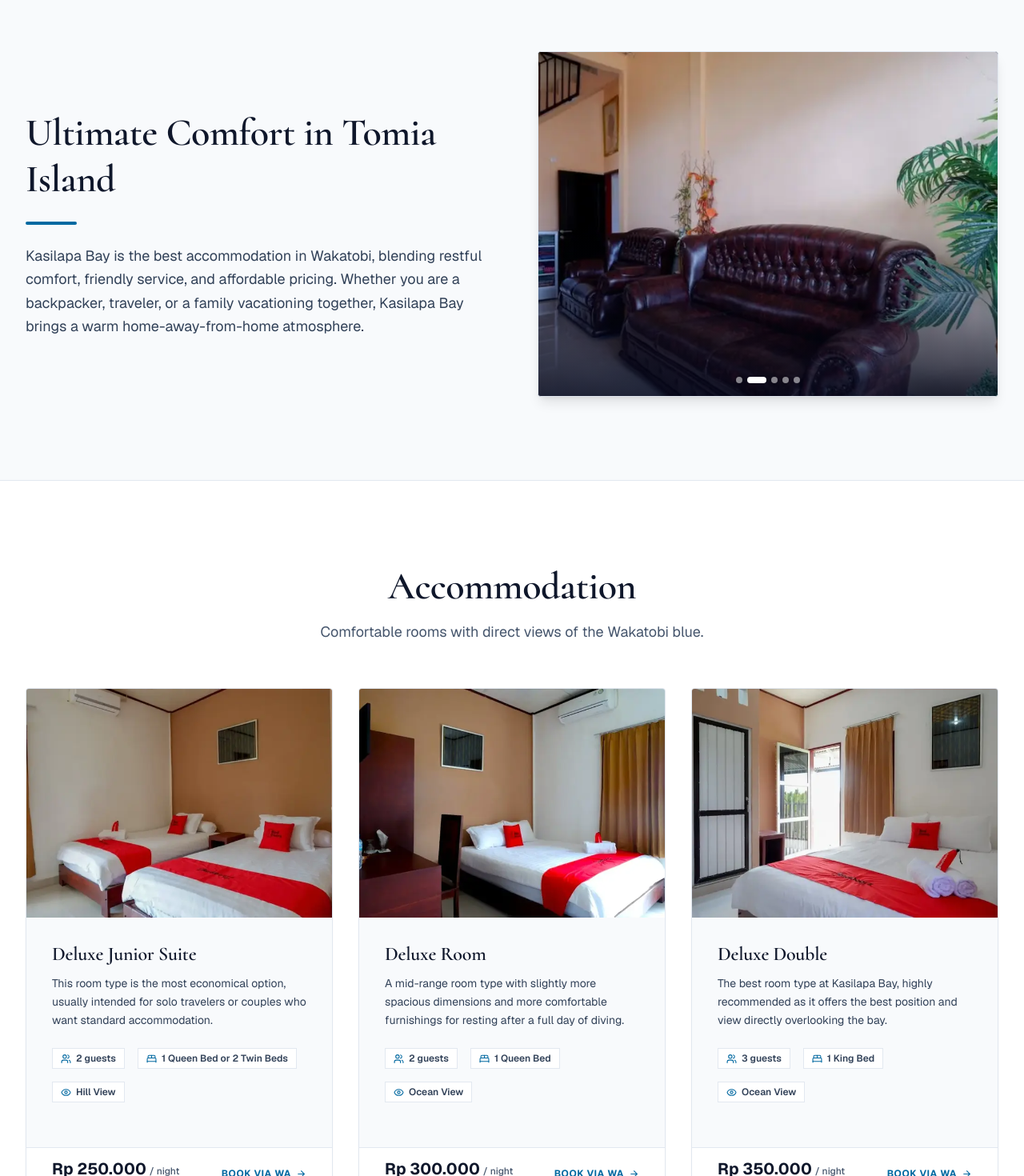
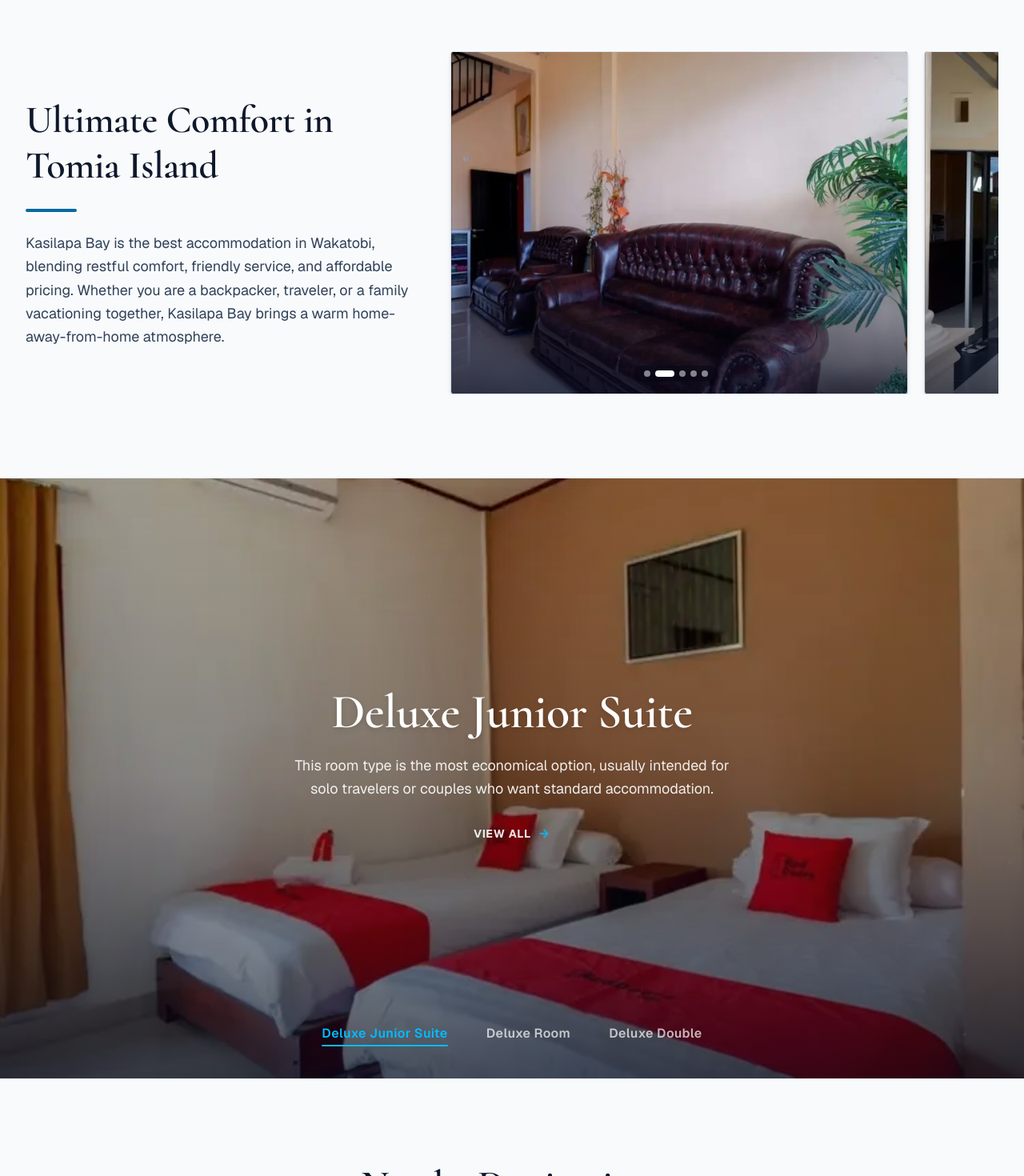
Before and after one commit to fahril168/website-kasilapa-bay, a Next.js app: page /en in a window 1280 px wide. Shown: the part 840-2310 px from the top of the page at 80% size. Built offline with nearby package versions, Linux system fonts and the light colour scheme.

Commit message:
feat: implement interactive gallery and carousel components with multilingual support

```diff
--- a/components/pages/GalleryContent.tsx
+++ b/components/pages/GalleryContent.tsx
@@ -11,9 +11,15 @@ type Props = {
 };
 
 const galleryImages = [
+  { src: "/img/rooms/24.webp", category: "property", alt: "Deluxe Junior Suite" },
+  { src: "/img/rooms/2.webp", category: "property", alt: "Deluxe Junior Suite" },
+  { src: "/img/rooms/3.webp", category: "property", alt: "Deluxe Junior Suite" },
+  { src: "/img/rooms/18.webp", category: "property", alt: "Deluxe Junior Suite" },
+  { src: "/img/rooms/7.webp", category: "property", alt: "Deluxe Junior Suite" },
   { src: "/img/rooms/6.webp", category: "property", alt: "Deluxe Junior Suite" },
-  { src: "/img/rooms/12.webp", category: "property", alt: "Deluxe Room" },
-  { src: "/img/rooms/3.webp", category: "property", alt: "Deluxe Double" },
+  { src: "/img/rooms/13.webp", category: "property", alt: "Deluxe Junior Suite" },
+  { src: "/img/rooms/22.webp", category: "property", alt: "Deluxe Room" },
+  { src: "/img/rooms/10.webp", category: "property", alt: "Deluxe Double" },
   { src: "/img/destinations/hondue.webp", category: "island", alt: "Pantai Hondue" },
   { src: "/img/destinations/kahianga.webp", category: "island", alt: "Puncak Kahianga" },
   { src: "/img/destinations/roma.webp", category: "underwater", alt: "Spot Diving Roma" },
--- a/components/sections/AboutSection.tsx
+++ b/components/sections/AboutSection.tsx
@@ -1,7 +1,7 @@
 "use client";
 
-import { useState, useEffect } from "react";
-import { motion } from "framer-motion";
+import { useState, useEffect, useRef } from "react";
+import { motion, useMotionValue, animate } from "framer-motion";
 import { ChevronLeft, ChevronRight } from "lucide-react";
 import type { Dictionary } from "@/lib/i18n";
 
@@ -20,7 +20,25 @@ const roomImages = [
 export default function AboutSection({ dict }: Props) {
   const [currentIndex, setCurrentIndex] = useState(0);
   const [isHovered, setIsHovered] = useState(false);
+  const containerRef = useRef<HTMLDivElement>(null);
+  const x = useMotionValue(0);
 
+  // Calculate slide step width dynamically based on container size
+  const getStepWidth = () => {
+    if (!containerRef.current) return 300;
+    const containerWidth = containerRef.current.offsetWidth;
+    // Each item is 83% width + 16px gap
+    return containerWidth * 0.83 + 16;
+  };
+
+  // Sync motion value when currentIndex changes (via auto-play, arrows, or dots)
+  useEffect(() => {
+    const step = getStepWidth();
+    const targetX = -currentIndex * step;
+    animate(x, targetX, { duration: 0.5, ease: [0.32, 0.72, 0, 1] });
+  }, [currentIndex]);
+
+  // Auto-play timer
   useEffect(() => {
     if (isHovered) return;
     const timer = setInterval(() => {
@@ -37,17 +55,42 @@ export default function AboutSection({ dict }: Props) {
     setCurrentIndex((prev) => (prev + 1) % roomImages.length);
   };
 
+  const handleDragEnd = (e: any, info: { offset: { x: number }; velocity: { x: number } }) => {
+    const step = getStepWidth();
+    const offset = info.offset.x;
+    const velocity = info.velocity.x;
+
+    if (offset < -50 || velocity < -300) {
+      if (currentIndex < roomImages.length - 1) {
+        setCurrentIndex((prev) => prev + 1);
+      } else {
+        // Snap back if at end
+        animate(x, -currentIndex * step, { duration: 0.4, ease: "easeOut" });
+      }
+    } else if (offset > 50 || velocity > 300) {
+      if (currentIndex > 0) {
+        setCurrentIndex((prev) => prev - 1);
+      } else {
+        // Snap back if at start
+        animate(x, 0, { duration: 0.4, ease: "easeOut" });
+      }
+    } else {
+      // Re-snap to current index if drag distance was small
+      animate(x, -currentIndex * step, { duration: 0.4, ease: "easeOut" });
+    }
+  };
+
   return (
-    <section className="section-padding bg-slate-50 border-b border-slate-200">
+    <section className="section-padding bg-slate-50 border-b border-slate-200 overflow-hidden">
       <div className="mx-auto max-w-7xl px-6 lg:px-8">
-        <div className="grid grid-cols-1 lg:grid-cols-2 gap-12 lg:gap-16 items-center">
-          {/* Left Column: Left-aligned Headline & Description */}
+        <div className="grid grid-cols-1 lg:grid-cols-12 gap-10 lg:gap-12 items-center">
+          {/* Left Column: Headline & Description */}
           <motion.div
             initial={{ opacity: 0, x: -30 }}
             whileInView={{ opacity: 1, x: 0 }}
             viewport={{ once: true, margin: "-60px" }}
             transition={{ duration: 0.6, ease: "easeOut" }}
-            className="text-left"
+            className="lg:col-span-5 text-left"
           >
             {/* Headline */}
             <h2
@@ -66,69 +109,55 @@ export default function AboutSection({ dict }: Props) {
             </p>
           </motion.div>
 
-          {/* Right Column: Continuous Horizontal Track Carousel */}
+          {/* Right Column: 2-Image Peeking Carousel (Real-time Drag) */}
           <motion.div
+            ref={containerRef}
             initial={{ opacity: 0, x: 30 }}
             whileInView={{ opacity: 1, x: 0 }}
             viewport={{ once: true, margin: "-60px" }}
             transition={{ duration: 0.6, ease: "easeOut" }}
             onMouseEnter={() => setIsHovered(true)}
             onMouseLeave={() => setIsHovered(false)}
-            className="relative aspect-[4/3] rounded-sm overflow-hidden border border-slate-200 shadow-lg bg-slate-900 select-none group touch-pan-y"
+            className="lg:col-span-7 relative w-full overflow-hidden select-none group touch-pan-y"
           >
-            {/* Continuous Horizontal Track */}
+            {/* Real-time Drag Track */}
             <motion.div
-              className="flex w-full h-full cursor-grab active:cursor-grabbing"
-              animate={{ x: `-${currentIndex * 100}%` }}
-              transition={{ duration: 0.5, ease: [0.32, 0.72, 0, 1] }}
+              style={{ x }}
               drag="x"
-              dragConstraints={{ left: 0, right: 0 }}
-              dragElastic={0.2}
-              onDragEnd={(e, { offset, velocity }) => {
-                if (offset.x < -50 || velocity.x < -300) {
-                  handleNext();
-                } else if (offset.x > 50 || velocity.x > 300) {
-                  handlePrev();
-                }
+              dragConstraints={{
+                left: -((roomImages.length - 1) * 300),
+                right: 0,
               }}
+              dragElastic={0.1}
+              onDragEnd={handleDragEnd}
+              className="flex gap-4 sm:gap-5 w-full cursor-grab active:cursor-grabbing"
             >
               {roomImages.map((img, index) => (
-                <div key={index} className="w-full h-full flex-shrink-0 relative">
+                <div
+                  key={index}
+                  className="w-[83%] flex-shrink-0 relative aspect-[4/3] rounded-sm overflow-hidden border border-slate-200 shadow-md bg-slate-900"
+                >
                   <img
                     src={img.src}
                     alt={img.alt}
                     className="w-full h-full object-cover pointer-events-none"
                   />
+                  {/* Subtle dark gradient overlay for bottom area */}
+                  <div className="absolute inset-0 bg-gradient-to-t from-slate-950/70 via-transparent to-transparent pointer-events-none z-10" />
                 </div>
               ))}
             </motion.div>
 
-            {/* Left & Right Arrow Controls */}
-            <button
-              onClick={handlePrev}
-              className="absolute left-3 top-1/2 -translate-y-1/2 z-20 p-2 rounded-full bg-slate-950/40 text-white/80 hover:text-white hover:bg-slate-950/70 transition-all duration-200 backdrop-blur-xs opacity-80 sm:opacity-0 group-hover:opacity-100"
-              aria-label="Previous Image"
-            >
-              <ChevronLeft size={20} />
-            </button>
-
-            <button
-              onClick={handleNext}
-              className="absolute right-3 top-1/2 -translate-y-1/2 z-20 p-2 rounded-full bg-slate-950/40 text-white/80 hover:text-white hover:bg-slate-950/70 transition-all duration-200 backdrop-blur-xs opacity-80 sm:opacity-0 group-hover:opacity-100"
-              aria-label="Next Image"
-            >
-              <ChevronRight size={20} />
-            </button>
-
-            {/* Bottom Gradient overlay & Indicator dots */}
-            <div className="absolute inset-0 bg-gradient-to-t from-slate-950/80 via-transparent to-transparent pointer-events-none z-10" />
-            <div className="absolute bottom-4 left-4 right-4 flex items-center justify-center text-white z-20">
-              {/* Indicator dots */}
-              <div className="flex items-center gap-1.5">
+            {/* Continuously Visible Fixed Indicator Dots (Over Active Card Frame) */}
+            <div className="absolute bottom-4 left-0 w-[83%] flex items-center justify-center text-white z-30 pointer-events-auto">
+              <div className="flex items-center gap-1.5 bg-slate-950/40 px-3 py-1.5 rounded-full backdrop-blur-xs">
                 {roomImages.map((_, i) => (
                   <button
                     key={i}
-                    onClick={() => setCurrentIndex(i)}
+                    onClick={(e) => {
+                      e.stopPropagation();
+                      setCurrentIndex(i);
+                    }}
                     className={`h-2 rounded-full transition-all duration-300 ${
                       currentIndex === i
                         ? "w-6 bg-white"
@@ -139,6 +168,23 @@ export default function AboutSection({ dict }: Props) {
                 ))}
               </div>
             </div>
+
+            {/* Left & Right Arrow Controls */}
+            <button
+              onClick={handlePrev}
+              className="absolute left-3 top-1/2 -translate-y-1/2 z-30 p-2 rounded-full bg-slate-950/50 text-white/90 hover:text-white hover:bg-slate-950/80 transition-all duration-200 backdrop-blur-xs opacity-80 sm:opacity-0 group-hover:opacity-100 shadow-md"
+              aria-label="Previous Image"
+            >
+              <ChevronLeft size={20} />
+            </button>
+
+            <button
+              onClick={handleNext}
+              className="absolute right-3 top-1/2 -translate-y-1/2 z-30 p-2 rounded-full bg-slate-950/50 text-white/90 hover:text-white hover:bg-slate-950/80 transition-all duration-200 backdrop-blur-xs opacity-80 sm:opacity-0 group-hover:opacity-100 shadow-md"
+              aria-label="Next Image"
+            >
+              <ChevronRight size={20} />
+            </button>
           </motion.div>
         </div>
       </div>
--- a/components/sections/FeaturedRooms.tsx
+++ b/components/sections/FeaturedRooms.tsx
@@ -1,130 +1,108 @@
 "use client";
 
+import { useState } from "react";
 import Link from "next/link";
-import { motion } from "framer-motion";
-import { Users, BedDouble, Eye, ArrowRight } from "lucide-react";
-import SectionHeader from "@/components/SectionHeader";
+import { motion, AnimatePresence } from "framer-motion";
+import { ArrowRight } from "lucide-react";
 import type { Locale, Dictionary } from "@/lib/i18n";
-import { formatPrice, getWhatsAppUrl } from "@/lib/utils";
 
 type Props = {
   dict: Dictionary;
   lang: Locale;
 };
 
+const roomImages = [
+  "/img/rooms/6.webp", // Deluxe Junior Suite
+  "/img/rooms/12.webp", // Deluxe Room
+  "/img/rooms/3.webp", // Deluxe Double
+];
+
 export default function FeaturedRooms({ dict, lang }: Props) {
+  const [activeIndex, setActiveIndex] = useState(0);
   const rooms = dict.accommodation.rooms;
+  const activeRoom = rooms[activeIndex] || rooms[0];
 
   return (
-    <section className="section-padding bg-white">
-      <div className="mx-auto max-w-7xl px-5 sm:px-6 lg:px-8">
-        <SectionHeader
-          title={dict.accommodation.title}
-          subtitle={dict.accommodation.subtitle}
-        />
-
-        <div className="grid grid-cols-1 md:grid-cols-3 gap-6 sm:gap-8">
-          {rooms.map((room, i) => {
-            const waMessage =
-              lang === "id"
-                ? `Halo, saya ingin memesan ${room.name} di Kasilapa Bay. Mohon informasikan ketersediaannya.`
-                : `Hello, I'd like to book the ${room.name} at Kasilapa Bay. Could you check availability?`;
-
-            return (
+    <section className="relative h-[100vh] min-h-[500px] max-h-[750px] w-full overflow-hidden flex flex-col justify-between bg-slate-900 text-white select-none">
+      {/* Background Image Carousel with Overlay */}
+      <div className="absolute inset-0 z-0">
+        <AnimatePresence mode="popLayout">
           <motion.div
-                key={room.name}
-                initial={{ opacity: 0, y: 30 }}
-                whileInView={{ opacity: 1, y: 0 }}
-                whileHover={{ y: -6 }}
-                viewport={{ once: true, margin: "-20px" }}
-                transition={{ duration: 0.5, ease: "easeOut", delay: i * 0.1 }}
-                className="group bg-slate-50 border border-slate-200 hover:border-ocean-deep/50 rounded-sm overflow-hidden flex flex-col justify-between shadow-xs hover:shadow-xl transition-colors transition-shadow duration-300"
-              >
-                <div>
-                  {/* Image placeholder with zoom animation on hover */}
-                  <div className="aspect-[4/3] bg-surface relative overflow-hidden">
-                    <div
-                      className="w-full h-full group-hover:scale-108 transition-transform duration-700 ease-out"
+            key={activeIndex}
+            initial={{ opacity: 0, scale: 1.05 }}
+            animate={{ opacity: 1, scale: 1 }}
+            exit={{ opacity: 0 }}
+            transition={{ duration: 0.7, ease: "easeInOut" }}
+            className="absolute inset-0 bg-cover bg-center"
             style={{
-                        backgroundImage: `url('${
-                          i === 0
-                            ? "/img/rooms/6.webp"
-                            : i === 1
-                            ? "/img/rooms/12.webp"
-                            : "/img/rooms/3.webp"
-                        }')`,
-                        backgroundSize: "cover",
-                        backgroundPosition: "center",
+              backgroundImage: `url('${roomImages[activeIndex] || roomImages[0]}')`,
             }}
           />
-                    <div className="absolute inset-0 bg-slate-950/0 group-hover:bg-slate-950/10 transition-colors duration-300" />
+        </AnimatePresence>
+        {/* Subtle dark gradient overlay so photos stay bright and vibrant */}
+        <div className="absolute inset-0 bg-gradient-to-t from-slate-950/70 via-slate-950/20 to-transparent z-10" />
       </div>
 
-                  {/* Content */}
-                  <div className="p-5 sm:p-6 lg:p-8">
+      {/* Spacer Top */}
+      <div className="relative z-20 pt-8" />
+
+      {/* Center Content: Active Room Details */}
+      <div className="relative z-20 mx-auto max-w-4xl px-6 text-center flex flex-col items-center py-6">
+        <AnimatePresence mode="wait">
+          <motion.div
+            key={activeIndex}
+            initial={{ opacity: 0, y: 20 }}
+            animate={{ opacity: 1, y: 0 }}
+            exit={{ opacity: 0, y: -20 }}
+            transition={{ duration: 0.4, ease: "easeOut" }}
+            className="flex flex-col items-center"
+          >
             <h3
-                      className="text-xl lg:text-2xl font-bold text-slate-900 group-hover:text-ocean-deep transition-colors duration-200 mb-2.5"
+              className="text-4xl sm:text-5xl lg:text-6xl font-serif font-bold text-white mb-4 tracking-tight drop-shadow-md"
               style={{ fontFamily: "var(--font-serif)" }}
             >
-                      {room.name}
+              {activeRoom.name}
             </h3>
-                    <p className="text-slate-700 text-sm leading-relaxed mb-6 font-normal">
-                      {room.description}
+
+            <p className="text-white/90 text-sm sm:text-base lg:text-lg leading-relaxed max-w-xl mb-8 font-normal">
+              {activeRoom.description}
             </p>
 
-                    {/* Specs */}
-                    <div className="flex flex-wrap gap-4 text-xs font-semibold text-slate-700 mb-6">
-                      <span className="flex items-center gap-1.5 bg-white border border-slate-200 px-2.5 py-1">
-                        <Users size={13} className="text-ocean-deep" />
-                        {room.capacity} {dict.accommodation.guests}
-                      </span>
-                      <span className="flex items-center gap-1.5 bg-white border border-slate-200 px-2.5 py-1">
-                        <BedDouble size={13} className="text-ocean-deep" />
-                        {room.bed}
-                      </span>
-                      <span className="flex items-center gap-1.5 bg-white border border-slate-200 px-2.5 py-1">
-                        <Eye size={13} className="text-ocean-deep" />
-                        {room.view}
-                      </span>
-                    </div>
-                  </div>
+            {/* View All / Explore Link */}
+            <Link
+              href={`/${lang}/akomodasi`}
+              className="inline-flex items-center gap-2 text-sm font-bold text-white/90 hover:text-white transition-colors duration-200 uppercase tracking-wider group"
+            >
+              <span>{dict.common.viewAll}</span>
+              <ArrowRight size={16} className="group-hover:translate-x-1.5 transition-transform duration-200 text-sky-400" />
+            </Link>
+          </motion.div>
+        </AnimatePresence>
       </div>
 
-                {/* Price & CTA */}
-                <div className="px-5 sm:px-6 lg:px-8 pb-5 sm:pb-6 lg:pb-8 pt-3 border-t border-slate-200 flex flex-col sm:flex-row items-start sm:items-end justify-between gap-3 sm:gap-4 bg-white group-hover:bg-slate-50/50 transition-colors duration-200">
-                  <div>
-                    <span className="text-xl font-bold text-slate-900">
-                      {formatPrice(room.price)}
-                    </span>
-                    <span className="text-slate-600 text-xs font-medium ml-1">
-                      {dict.accommodation.perNight}
-                    </span>
-                  </div>
-                  <a
-                    href={getWhatsAppUrl(waMessage)}
-                    target="_blank"
-                    rel="noopener noreferrer"
-                    aria-label={`${dict.accommodation.bookCta} - ${room.name}`}
-                    className="inline-flex items-center gap-1.5 text-ocean-deep text-xs font-bold tracking-wider uppercase hover:text-ocean transition-colors duration-200"
+      {/* Bottom Room Selector Tabs (Clean Transparent Overlay) */}
+      <div className="relative z-20 pb-10 px-6">
+        <div className="mx-auto max-w-5xl flex items-center justify-center flex-wrap gap-6 sm:gap-12">
+          {rooms.map((room, i) => (
+            <button
+              key={room.name}
+              onClick={() => setActiveIndex(i)}
+              className={`text-sm sm:text-base font-semibold tracking-wide transition-all duration-300 relative py-1 ${
+                activeIndex === i
+                  ? "text-sky-400 font-bold"
+                  : "text-white/70 hover:text-white"
+              }`}
             >
-                    <span>{dict.accommodation.bookCta}</span>
-                    <ArrowRight size={13} className="group-hover:translate-x-1.5 transition-transform duration-200" />
-                  </a>
-                </div>
-              </motion.div>
-            );
-          })}
-        </div>
-
-        {/* View all link */}
-        <div className="text-center mt-12">
-          <Link
-            href={`/${lang}/akomodasi`}
-            className="inline-flex items-center gap-2 text-sm font-bold text-slate-800 hover:text-ocean-deep transition-colors duration-200 tracking-wide uppercase group"
-          >
-            <span>{dict.common.viewAll}</span>
-            <ArrowRight size={15} className="group-hover:translate-x-1 transition-transform duration-200" />
-          </Link>
+              {room.name}
+              {activeIndex === i && (
+                <motion.div
+                  layoutId="activeRoomTab"
+                  className="absolute bottom-0 left-0 right-0 h-0.5 bg-sky-400 rounded-full"
+                  transition={{ duration: 0.3 }}
+                />
+              )}
+            </button>
+          ))}
         </div>
       </div>
     </section>
--- a/lib/i18n/dictionaries/en.json
+++ b/lib/i18n/dictionaries/en.json
@@ -12,7 +12,7 @@
     "contact": "Contact"
   },
   "hero": {
-    "tagline": "Tranquility by the\nWakatobi Sea",
+    "tagline": "Kasilapa Bay",
     "subtitle": "A simple homestay in Tomia, Wakatobi. where crystal-clear waters meet warm hospitality.",
     "cta": "Book via WhatsApp"
   },
--- a/lib/i18n/dictionaries/id.json
+++ b/lib/i18n/dictionaries/id.json
@@ -12,7 +12,7 @@
     "contact": "Kontak"
   },
   "hero": {
-    "tagline": "Tenang di\nTepi Laut Wakatobi",
+    "tagline": "Kasilapa Bay",
     "subtitle": "Penginapan sederhana di Pulau Tomia, Wakatobi. Tempat di mana laut jernih bertemu keramahan hangat.",
     "cta": "Pesan via WhatsApp"
   },
```
Lines whose indentation alone changed are shown as unchanged.
